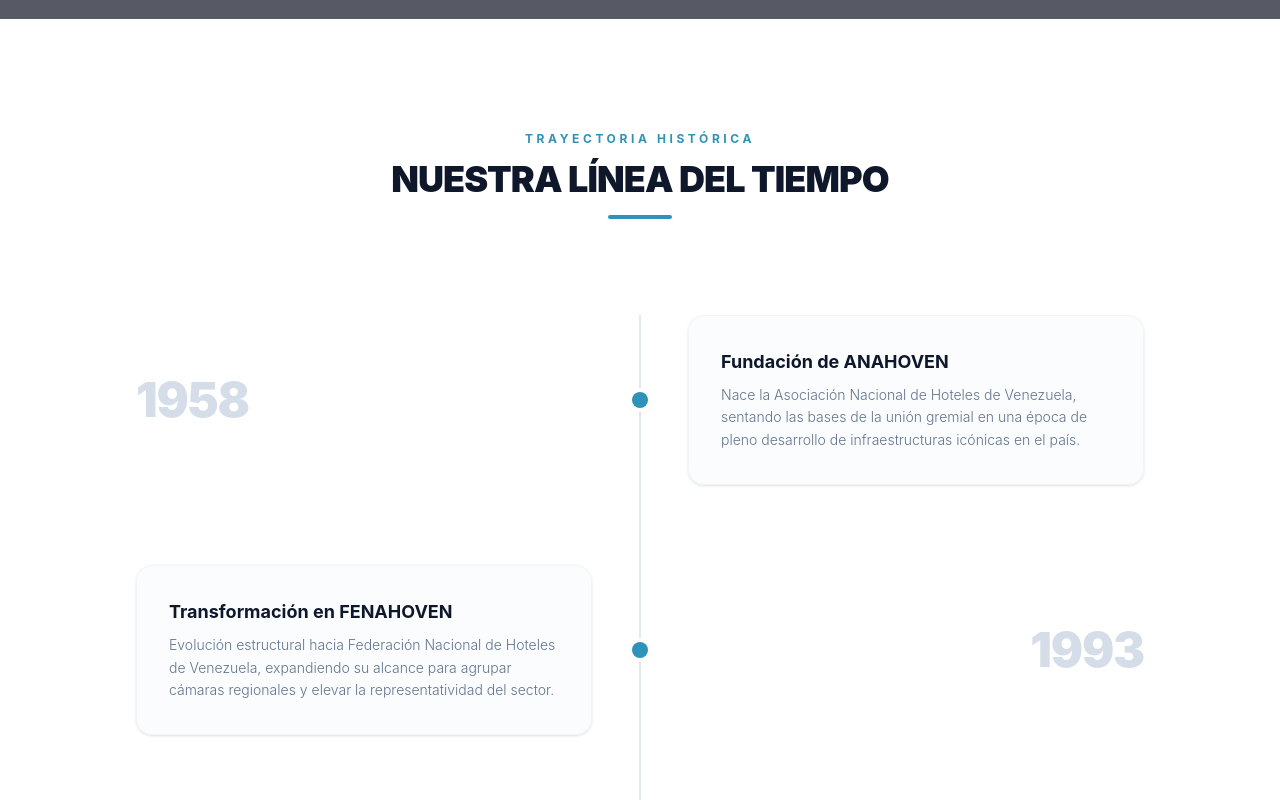
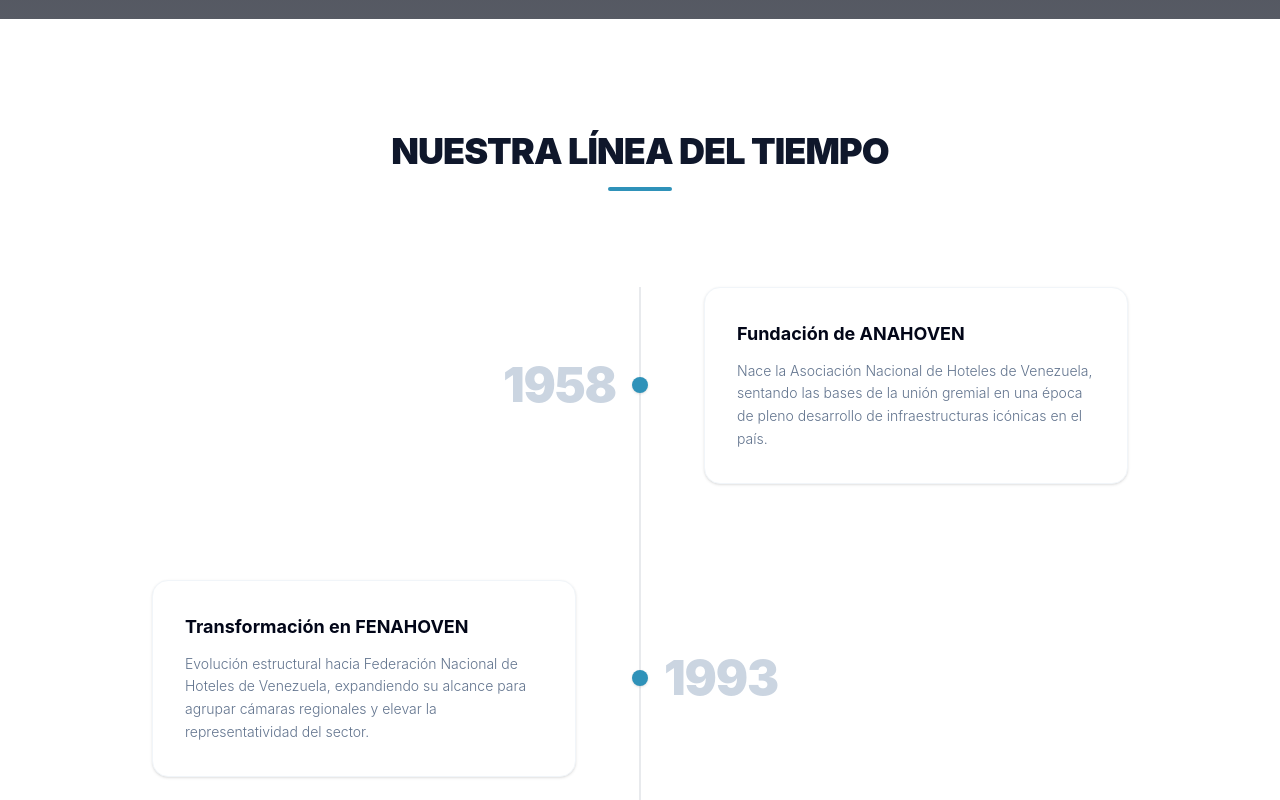
Before and after one commit to shirleybernaez-hub/fenahoven, a React (Vite) app: page /web in a window 1280 px wide. Shown: the part 860-1660 px from the top of the page. Built offline with nearby package versions, Linux system fonts and the light colour scheme; grey boxes are pictures that could not be loaded; the HTML template or start-up script is replaced by a standard one.

Commit message:
Clonado milimétrico de la línea de tiempo basado en la referencia

```diff
--- a/src/Web.jsx
+++ b/src/Web.jsx
@@ -167,44 +167,46 @@
         </div>
       </section>
 
-      {/* 4. SECCIÓN INFOGRAFÍA: TIMELINE PREVIO CON FECHAS EXTERNAS Y CÍRCULOS FILLED */}
+      {/* 4. SECCIÓN INFOGRAFÍA: TIMELINE COMPLETAMENTE CLONADO DE LA REFERENCIA */}
       <section className="py-28 bg-[#FFFFFF] border-b border-slate-100 overflow-hidden">
         <div className="max-w-6xl mx-auto px-6">
 
           {/* Cabecera de la sección */}
           <div className="text-center mb-24">
-            <span className="text-xs font-bold text-[#2F92B9] uppercase tracking-[0.3em] block mb-3">Trayectoria Histórica</span>
             <h2 className="text-3xl md:text-4xl font-black tracking-tight text-slate-900 uppercase">Nuestra Línea del Tiempo</h2>
             <div className="w-16 h-1 bg-[#2F92B9] mx-auto mt-4 rounded-full" />
           </div>
 
-          {/* Contenedor principal con el eje central */}
+          {/* Eje del Timeline */}
           <div className="relative">
 
-            {/* Línea Central Perfecta */}
-            <div className="hidden md:block absolute left-1/2 transform -translate-x-1/2 w-0.5 h-full bg-slate-200 z-0" />
+            {/* Línea Central Fina de la referencia */}
+            <div className="hidden md:block absolute left-1/2 transform -translate-x-1/2 w-[1px] h-full bg-[#D1D5DB] z-0" />
 
-            <div className="space-y-16 md:space-y-20 relative z-10">
+            <div className="space-y-16 md:space-y-24 relative z-10">
               {timelineEvents.map((event, index) => {
-                const isLeft = index % 2 === 0;
+                // Alternancia estricta basada en el clon de la imagen:
+                // Índice 0 (1958): Caja a la DERECHA, Año a la IZQUIERDA del punto.
+                // Índice 1 (1993): Caja a la IZQUIERDA, Año a la DERECHA del punto.
+                const isRightBox = index % 2 === 0;
 
                 return (
                   <div
                     key={index}
                     className={`flex flex-col md:flex-row items-center w-full relative ${
-                      isLeft ? 'md:flex-row-reverse' : ''
+                      isRightBox ? 'md:flex-row-reverse' : 'md:flex-row'
                     }`}
                   >
-                    {/* LADO DE LA CAJA INFORMATIVA */}
-                    <div className="w-full md:w-1/2 flex justify-center px-0 md:px-12 z-10">
-                      <div className="w-full max-w-lg bg-slate-50/60 hover:bg-white rounded-2xl p-6 md:p-8 border border-slate-100 hover:border-slate-200 shadow-sm hover:shadow-xl transition-all duration-300 group">
+                    {/* LADO DE LA TARJETA INFORMATIVA */}
+                    <div className="w-full md:w-1/2 flex justify-center px-0 md:px-16 z-10">
+                      <div className="w-full max-w-md bg-white rounded-2xl p-6 md:p-8 border border-slate-100 shadow-sm hover:shadow-md transition-all duration-300">
 
-                        {/* Año visible en móvil justo arriba del título */}
-                        <div className="block md:hidden text-2xl font-black text-[#2F92B9] mb-1">
+                        {/* Año visible solo en móviles */}
+                        <div className="block md:hidden text-2xl font-black text-[#2F92B9]/80 mb-2">
                           {event.year}
                         </div>
 
-                        <h3 className="text-lg font-bold text-slate-900 group-hover:text-[#2F92B9] transition-colors mb-2">
+                        <h3 className="text-lg font-bold text-slate-950 mb-3">
                           {event.title}
                         </h3>
                         <p className="text-sm text-slate-500 font-light leading-relaxed">
@@ -213,16 +215,20 @@
                       </div>
                     </div>
 
-                    {/* NODO CENTRAL RELLENO (CIRCULO FILLED) */}
+                    {/* NODO CENTRAL EXACTO (PUNTO AZUL) */}
                     <div className="hidden md:flex absolute left-1/2 transform -translate-x-1/2 items-center justify-center z-20">
-                      <div className="w-4 h-4 rounded-full bg-[#2F92B9] shadow-md ring-4 ring-white" />
+                      <div className="w-4 h-4 rounded-full bg-[#2F92B9] shadow-sm" />
                     </div>
 
-                    {/* LADO EXTERIOR: EL AÑO FLOTANDO AL OTRO LADO DE LA LÍNEA (Escritorio) */}
-                    <div className={`hidden md:flex w-1/2 px-12 items-center ${
-                      isLeft ? 'justify-start' : 'justify-end'
+                    {/* LADO DEL AÑO GIGANTE (Pegado a la línea central en tono suave, sin hover) */}
+                    <div className={`hidden md:flex w-1/2 px-10 items-center relative ${
+                      isRightBox ? 'justify-end' : 'justify-start'
                     }`}>
-                      <div className="text-4xl lg:text-5xl font-black text-slate-300/80 hover:text-[#2F92B9] transition-colors duration-300 cursor-default select-none tracking-tight">
+                      <div
+                        className={`text-4xl lg:text-5xl font-black text-[#CBD5E1] select-none tracking-tight absolute ${
+                          isRightBox ? 'right-6' : 'left-6'
+                        }`}
+                      >
                         {event.year}
                       </div>
                     </div>
```
